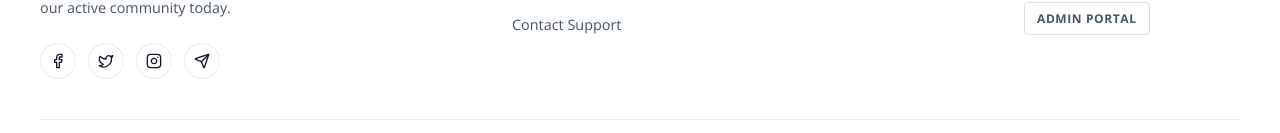
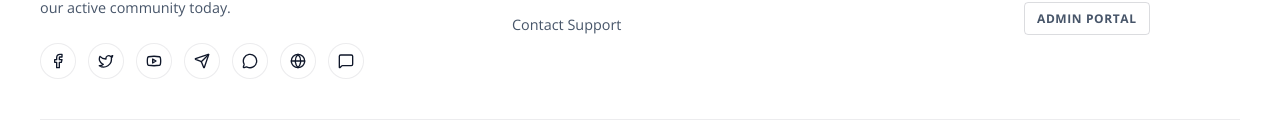
Before and after one commit to vaibhavkadusAL/game_FE, a React (Vite) app: page / in a window 1280 px wide. Shown: the part 4259-4392 px from the top of the page. Built offline with nearby package versions, Linux system fonts and the light colour scheme; no server answers.

Commit message:
link add

```diff
--- a/src/components/Footer.jsx
+++ b/src/components/Footer.jsx
@@ -1,6 +1,6 @@
 import React from 'react';
 import { Link } from 'react-router-dom';
-import { Gamepad2, Send } from 'lucide-react';
+import { Gamepad2, Send, Youtube, MessageCircle, Globe, MessageSquare } from 'lucide-react';
 import './Footer.css';
 
 const Facebook = ({ size = 20 }) => (
@@ -26,10 +26,13 @@ const Footer = () => {
             Welcome to YONO Games, your number one source for premium gaming downloads, detailed blog posts, game reviews, and platform guides. Experience top-tier entertainment and join our active community today.
           </p>
           <div className="footer-socials">
-            <a href="#" className="social-icon-btn" aria-label="Facebook"><Facebook size={16} /></a>
-            <a href="#" className="social-icon-btn" aria-label="Twitter"><Twitter size={16} /></a>
-            <a href="#" className="social-icon-btn" aria-label="Instagram"><Instagram size={16} /></a>
-            <a href="#" className="social-icon-btn" aria-label="Telegram"><Send size={16} /></a>
+            <a href="https://www.facebook.com/profile.php?id=61575853029532&_rdc=1&_rdr#" target="_blank" rel="noopener noreferrer" className="social-icon-btn" aria-label="Facebook"><Facebook size={16} /></a>
+            <a href="https://x.com/yonorummy" target="_blank" rel="noopener noreferrer" className="social-icon-btn" aria-label="Twitter"><Twitter size={16} /></a>
+            <a href="https://www.youtube.com/@RumyYono?themeRefresh=1" target="_blank" rel="noopener noreferrer" className="social-icon-btn" aria-label="YouTube"><Youtube size={16} /></a>
+            <a href="https://telegram.me/channelyonorummy" target="_blank" rel="noopener noreferrer" className="social-icon-btn" aria-label="Telegram"><Send size={16} /></a>
+            <a href="https://www.whatsapp.com/channel/0029Vb7koRoISTkJZtDAYJ12" target="_blank" rel="noopener noreferrer" className="social-icon-btn" aria-label="WhatsApp"><MessageCircle size={16} /></a>
+            <a href="https://www.yonorummy.app/" target="_blank" rel="noopener noreferrer" className="social-icon-btn" aria-label="Website"><Globe size={16} /></a>
+            <a href="https://www.yonorummyhelp.com/chat/pc/v6/index.html?sysnum=7fd646f7a0b8446d8e4def96f138438f&channelid=10&params={%22VIP%22:%22A%22,%22UID%22:%22B%22,%22GAME%20APP%22:%22C%22}" target="_blank" rel="noopener noreferrer" className="social-icon-btn" aria-label="Live Chat"><MessageSquare size={16} /></a>
           </div>
         </div>
 
--- a/src/components/MobileContact.jsx
+++ b/src/components/MobileContact.jsx
@@ -5,7 +5,7 @@ const MobileContact = () => {
   return (
     <div className="mobile-contact-container">
       <a
-        href="https://wa.me/1234567890"
+        href="https://www.whatsapp.com/channel/0029Vb7koRoISTkJZtDAYJ12"
         target="_blank"
         rel="noopener noreferrer"
         className="contact-icon whatsapp"
@@ -16,7 +16,7 @@ const MobileContact = () => {
         </svg>
       </a>
       <a
-        href="https://t.me/yonogames"
+        href="https://telegram.me/channelyonorummy"
         target="_blank"
         rel="noopener noreferrer"
         className="contact-icon telegram"
```
